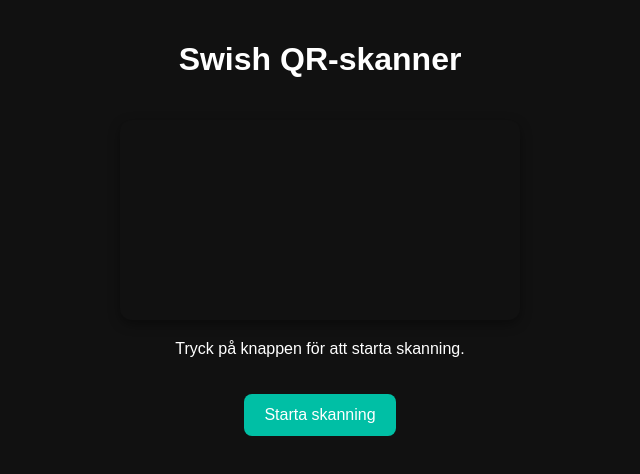
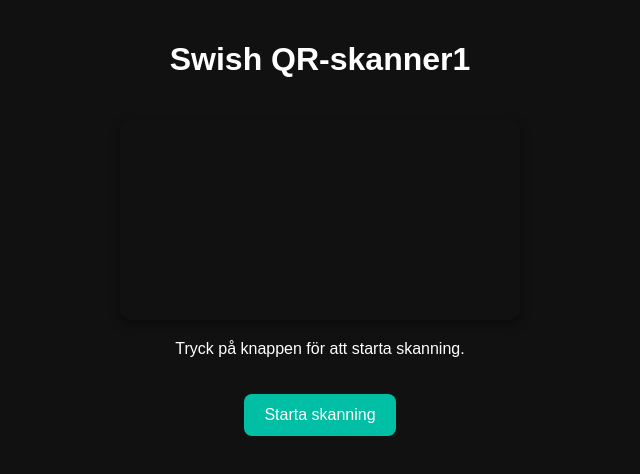
Before and after one commit to Williamlundberg10/mnn, a plain HTML site: page index.html in a window 1280 px wide. Shown: the whole page, without its empty margins (320-960 px from the left). Drawn offline with nearby package versions, Linux system fonts and the light colour scheme.

Commit message:
Update index.html

```diff
--- a/index.html
+++ b/index.html
@@ -13,7 +13,7 @@
 </head>
 <body>
     <div class="container">
-        <h1>Swish QR-skanner</h1>
+        <h1>Swish QR-skanner1</h1>
         <video id="camera" autoplay playsinline></video>
         <canvas id="canvas" hidden></canvas>
         <p id="status">Tryck på knappen för att starta skanning.</p>
```
